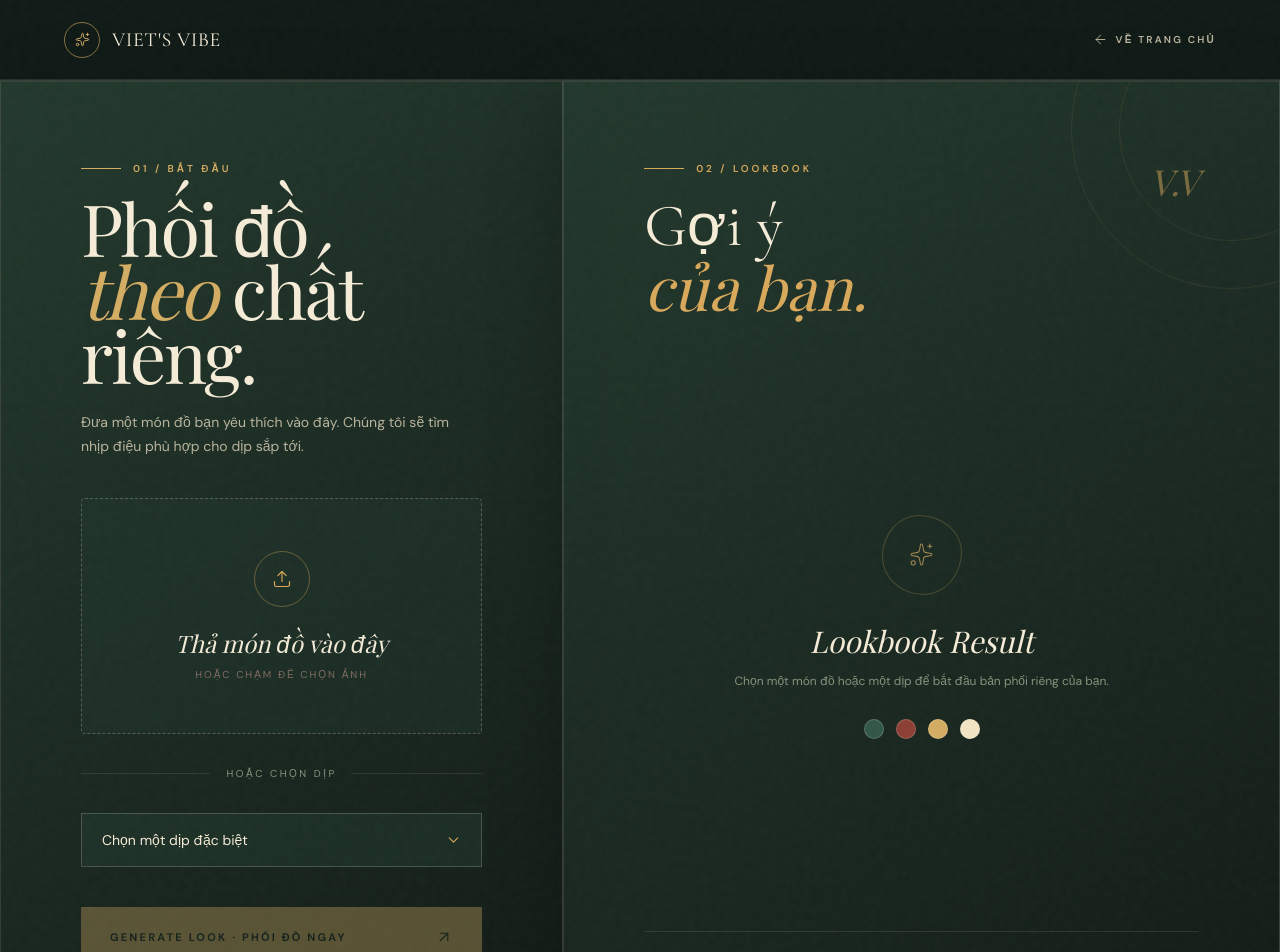
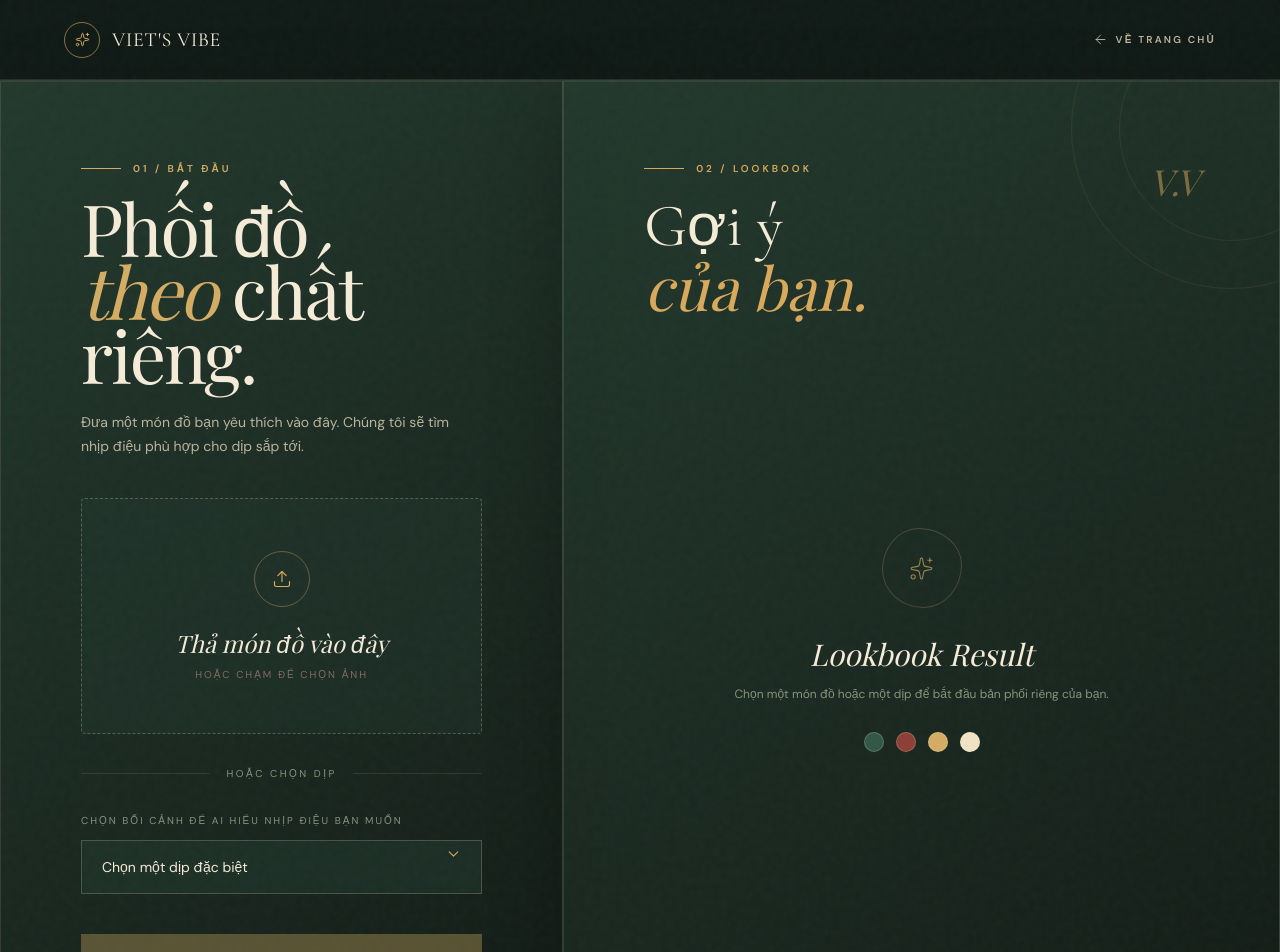
Before and after one commit to Vinh-Duy/AI_ARENA, a Next.js app in the folder viets-vibe/: page /mix-match in a window 1280 px wide. Shown: the top 952 px of the page. Built offline with nearby package versions, Linux system fonts and the light colour scheme.

Commit message:
fix: clarify occasion styling input

```diff
--- a/viets-vibe/app/mix-match/page.tsx
+++ b/viets-vibe/app/mix-match/page.tsx
@@ -151,6 +151,7 @@ export default function MixMatchPage() {
 
           <div className="my-8 flex items-center gap-4 text-[10px] uppercase tracking-[0.25em] text-[#87937d]"><span className="h-px flex-1 bg-[#f5ecd8]/10" />hoặc chọn dịp<span className="h-px flex-1 bg-[#f5ecd8]/10" /></div>
           <div className="relative">
+            <p className="mb-3 text-[10px] uppercase tracking-[0.2em] text-[#87937d]">Chọn bối cảnh để AI hiểu nhịp điệu bạn muốn</p>
             <select aria-label="Chọn dịp phối đồ" value={occasion} onChange={(event) => { setOccasion(event.target.value); setResult(null); setErrorMessage(null); }} className="w-full appearance-none border border-[#f5ecd8]/20 bg-[#243d32]/45 px-5 py-4 text-sm text-[#f5ecd8] outline-none transition-colors focus:border-[#d4ad63]">
               <option value="" disabled>Chọn một dịp đặc biệt</option>
               {occasions.map((item) => <option key={item} value={item}>{item}</option>)}
```
